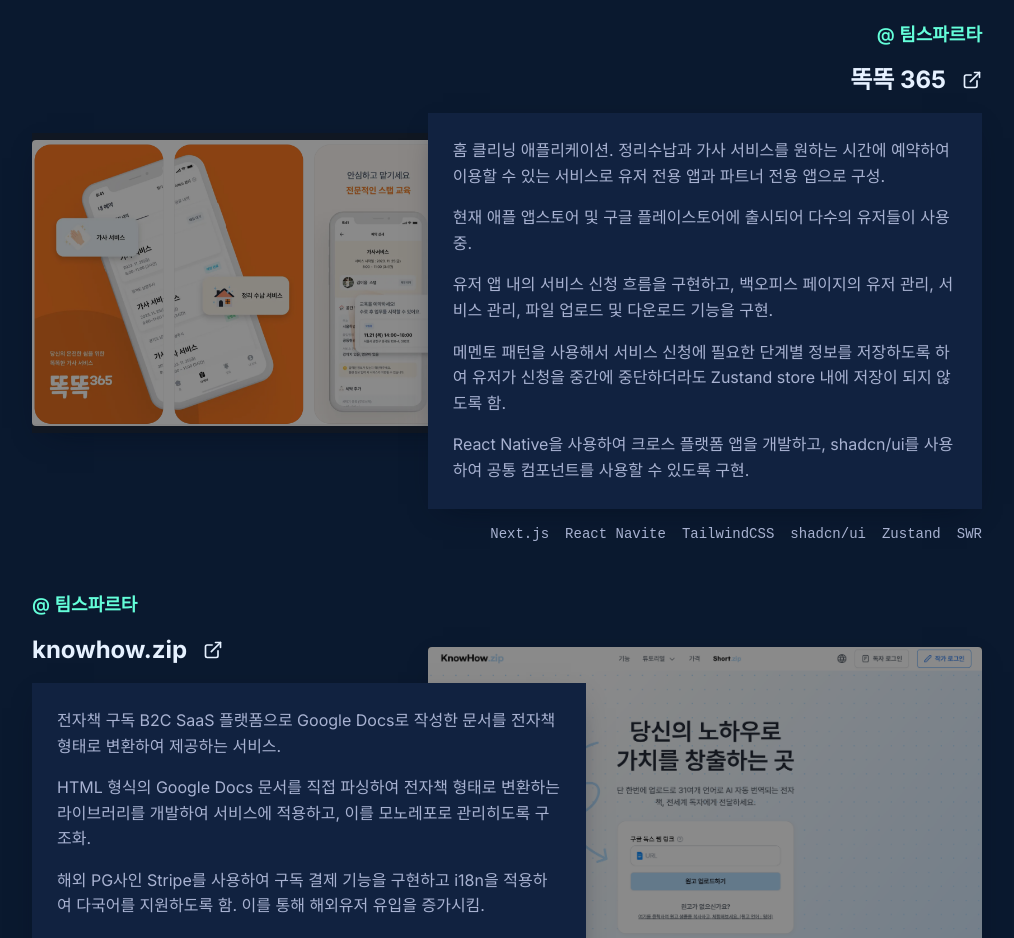
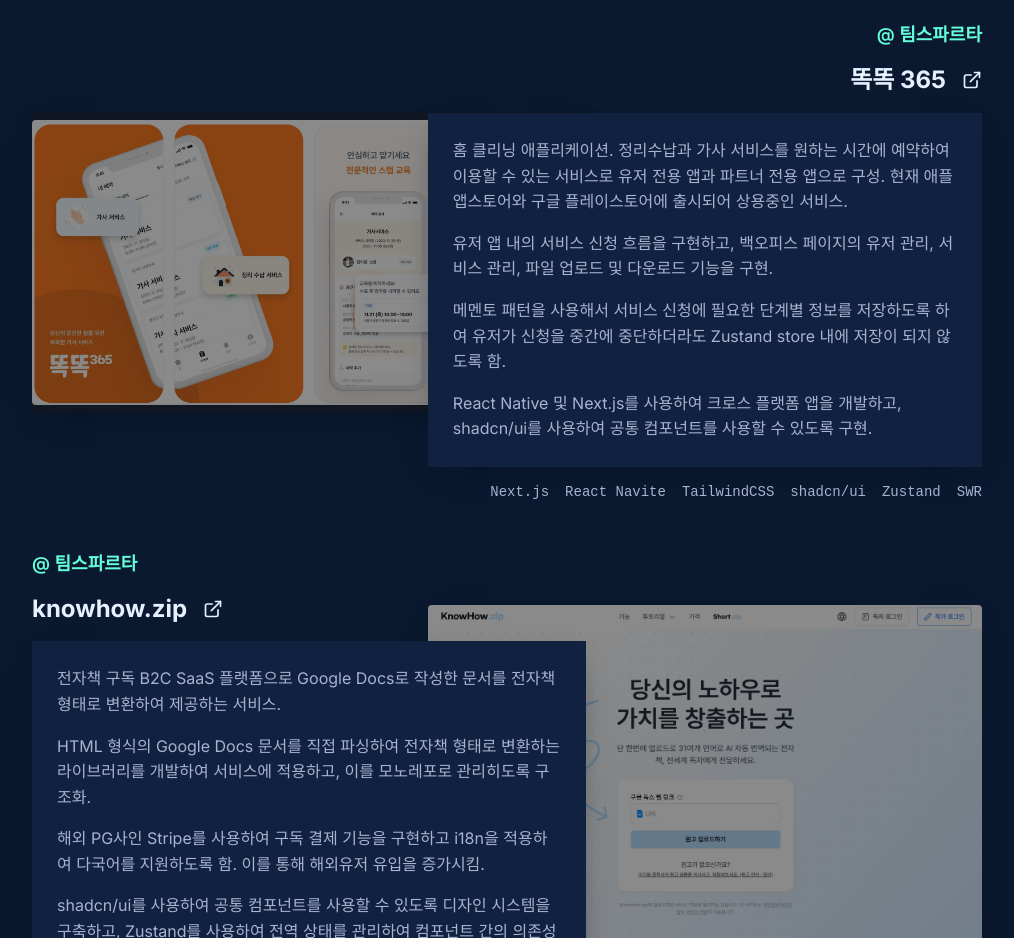
Before and after one commit to heondeam/shlee-resume, a Next.js app: page / in a window 1280 px wide. Shown: the part 2640-3578 px from the top of the page, without its empty margins (133-1147 px from the left). Built offline with nearby package versions, Linux system fonts and the light colour scheme; a web font is replaced by a local one.

Commit message:
fix: modify styles

```diff
--- a/components/sections/projects.tsx
+++ b/components/sections/projects.tsx
@@ -19,11 +19,10 @@
     belong: '@ 팀스파르타',
     title: '똑똑 365',
     description: [
-      '홈 클리닝 애플리케이션. 정리수납과 가사 서비스를 원하는 시간에 예약하여 이용할 수 있는 서비스로 유저 전용 앱과 파트너 전용 앱으로 구성.',
-      '현재 애플 앱스토어 및 구글 플레이스토어에 출시되어 다수의 유저들이 사용 중.',
+      '홈 클리닝 애플리케이션. 정리수납과 가사 서비스를 원하는 시간에 예약하여 이용할 수 있는 서비스로 유저 전용 앱과 파트너 전용 앱으로 구성. 현재 애플 앱스토어와 구글 플레이스토어에 출시되어 상용중인 서비스.',
       '유저 앱 내의 서비스 신청 흐름을 구현하고, 백오피스 페이지의 유저 관리, 서비스 관리, 파일 업로드 및 다운로드 기능을 구현.',
       '메멘토 패턴을 사용해서 서비스 신청에 필요한 단계별 정보를 저장하도록 하여 유저가 신청을 중간에 중단하더라도 Zustand store 내에 저장이 되지 않도록 함.',
-      'React Native을 사용하여 크로스 플랫폼 앱을 개발하고, shadcn/ui를 사용하여 공통 컴포넌트를 사용할 수 있도록 구현.'
+      'React Native 및 Next.js를 사용하여 크로스 플랫폼 앱을 개발하고, shadcn/ui를 사용하여 공통 컴포넌트를 사용할 수 있도록 구현.'
     ],
     stack: ['Next.js', 'React Navite', 'TailwindCSS', 'shadcn/ui', 'Zustand', 'SWR'],
     link: (
```
Also changed, not shown: 1 other file (tests, documents, lock files or other folders).
